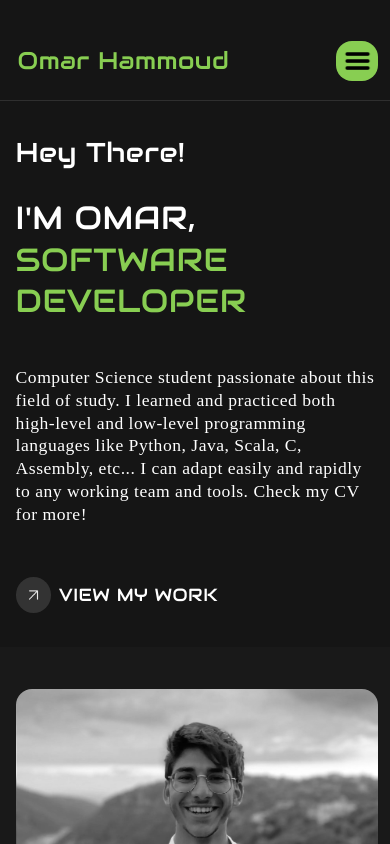
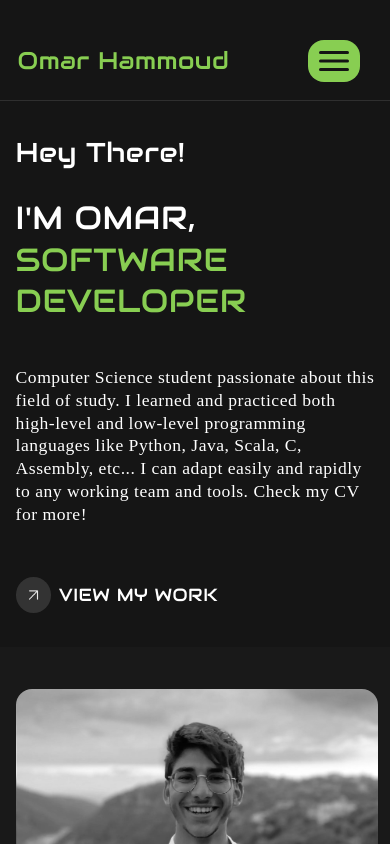
Before and after one commit to ohamz/omar-hammoud, a React (Vite) app: page / in a window 390 px wide. Shown: the top 844 px of the page. Built offline with nearby package versions, Linux system fonts and the light colour scheme; a web font is replaced by a local one.

Commit message:
changed navpage logic

```diff
--- a/src/components/Footer.jsx
+++ b/src/components/Footer.jsx
@@ -21,7 +21,7 @@ function Footer() {
       </div>
       <div className="footer-section">
         <h3>contact info</h3>
-        <p className="footer-txt">lausanne, switzerland</p>
+        <p className="footer-txt">zurich, switzerland</p>
         <p className="footer-txt">phone: +41 78 206 30 53</p>
       </div>
       <div className="footer-section">
--- a/src/components/Navigation.jsx
+++ b/src/components/Navigation.jsx
@@ -7,10 +7,13 @@ import "../css/Navigation.css";
  * Navigation component for displaying the navigation bar
  */
 function Navigation(visibleLink) {
-  const [navPageVisible, setShowNavPage] = useState(false);
-
-  const showNavPage = () => setShowNavPage(true);
-  const hideNavPage = () => setShowNavPage(false);
+  const [navPageVisible, setOpen] = useState(false);
+  const handleBurgerClick = () => {
+    setOpen(!navPageVisible);
+  };
+  const hideNavPage = () => {
+    setOpen(false);
+  };
 
   return (
     <>
@@ -19,14 +22,24 @@ function Navigation(visibleLink) {
           <a title="navbar-logo" href="index.html" className="logo navbar-logo">
             Omar Hammoud
           </a>
-          <button type="button" className="nav-btn" onClick={showNavPage}>
+          <div className="burger-menu-box">
+            <div
+              className={"burger-menu" + (navPageVisible ? " open" : "")}
+              onClick={handleBurgerClick}
+            >
+              <div></div>
+              <div></div>
+              <div></div>
+            </div>
+          </div>
+          {/* <button type="button" className="nav-btn" onClick={showNavPage}>
             <OtherIcon className="menu-icon" icon="menu" />
-          </button>
+          </button> */}
         </div>
         <NavLinks className="navbar" visibleLink={visibleLink} />
       </nav>
       <nav className={"navpage" + (navPageVisible ? " show-navpage" : "")}>
-        <div className="navpage-btn-box">
+        {/* <div className="navpage-btn-box">
           <button
             type="button"
             className="nav-btn navpage-btn"
@@ -40,7 +53,7 @@ function Navigation(visibleLink) {
               loading="lazy"
             />
           </button>
-        </div>
+        </div> */}
         <NavLinks
           className="navpage"
           visibleLink={visibleLink}
--- a/src/css/NavLinks.css
+++ b/src/css/NavLinks.css
@@ -8,8 +8,9 @@
 }
 
 .download-btn:hover {
-  color: var(--white-1);
+  color: var(--black-1);
   background-color: var(--green-2);
+  transform: scale(1.05);
   transition: var(--transition-1);
 }
 
@@ -18,6 +19,21 @@
   justify-content: end;
   align-items: center;
   gap: 4vw;
+}
+
+.navpage-links {
+  width: 100%;
+  height: 100%;
+  display: flex;
+  flex-direction: column;
+  align-items: center;
+  justify-content: center;
+  padding: 5vw;
+  gap: 1vh;
+}
+
+.navpage-links .link {
+  font-size: 1rem;
 }
 
 .link {
--- a/src/css/Navigation.css
+++ b/src/css/Navigation.css
@@ -6,7 +6,7 @@
   text-decoration: none;
 }
 
-.nav-btn {
+/* .nav-btn {
   width: 42px;
   height: 40px;
   border-radius: var(--border-radius);
@@ -16,7 +16,7 @@
   padding: 0;
   border: 0;
   background-color: var(--green-1);
-}
+} */
 
 .navbar {
   position: sticky;
@@ -30,7 +30,7 @@
   border-bottom: 1px solid var(--grey-1);
   background-color: var(--black-3);
   overflow: hidden;
-  z-index: 990;
+  z-index: 999;
 }
 
 .navbar-header {
@@ -57,11 +57,11 @@
   background-color: var(--black-2);
   transform: translateX(-100vw);
   overflow: hidden;
-  z-index: 999;
+  z-index: 990;
   transition: var(--transition-3);
 }
 
-.navpage-btn-box {
+/* .navpage-btn-box {
   width: 100%;
   display: flex;
   justify-content: end;
@@ -74,26 +74,58 @@
   height: 40px;
   margin-top: 8vh;
   margin-bottom: 10vh;
-}
-
-.navpage-links {
-  width: 100%;
-  height: 60%;
-  display: flex;
-  flex-direction: column;
-  align-items: center;
-  justify-content: start;
-  padding: 5vw;
-  gap: 1vh;
-}
-
-.navpage-links .link {
-  font-size: 1rem;
-}
+} */
 
 .show-navpage {
   transform: translateX(0);
   transition: var(--transition-3);
+}
+
+.burger-menu-box {
+  padding: 3%;
+  border-radius: var(--border-radius);
+  background-color: var(--green-1);
+  margin-right: 5%;
+}
+
+.burger-menu {
+  position: relative;
+  display: none;
+  width: 30px;
+  height: 20px;
+}
+
+.burger-menu div {
+  position: absolute;
+  height: 3px;
+  width: 100%;
+  background-color: var(--black-2);
+  border-radius: var(--border-radius);
+  transition: var(--transition-3);
+}
+
+.burger-menu.open div {
+  transition: var(--transition-3);
+}
+.burger-menu div:nth-child(1) {
+  top: 0;
+}
+.burger-menu div:nth-child(2) {
+  top: 50%;
+  transform: translate(0, -50%);
+}
+.burger-menu div:nth-child(3) {
+  bottom: 0;
+}
+
+.burger-menu.open div:nth-child(1) {
+  transform: rotate(-45deg) translate(-20%, 200%);
+}
+.burger-menu.open div:nth-child(2) {
+  opacity: 0;
+}
+.burger-menu.open div:nth-child(3) {
+  transform: rotate(45deg) translate(-20%, -200%);
 }
 
 @media screen and (max-width: 767px) {
@@ -107,8 +139,12 @@
   .navbar-links {
     display: none;
   }
-  .nav-btn {
+  /* .nav-btn {
     display: flex;
+  } */
+
+  .burger-menu {
+    display: block;
   }
 }
 
```
